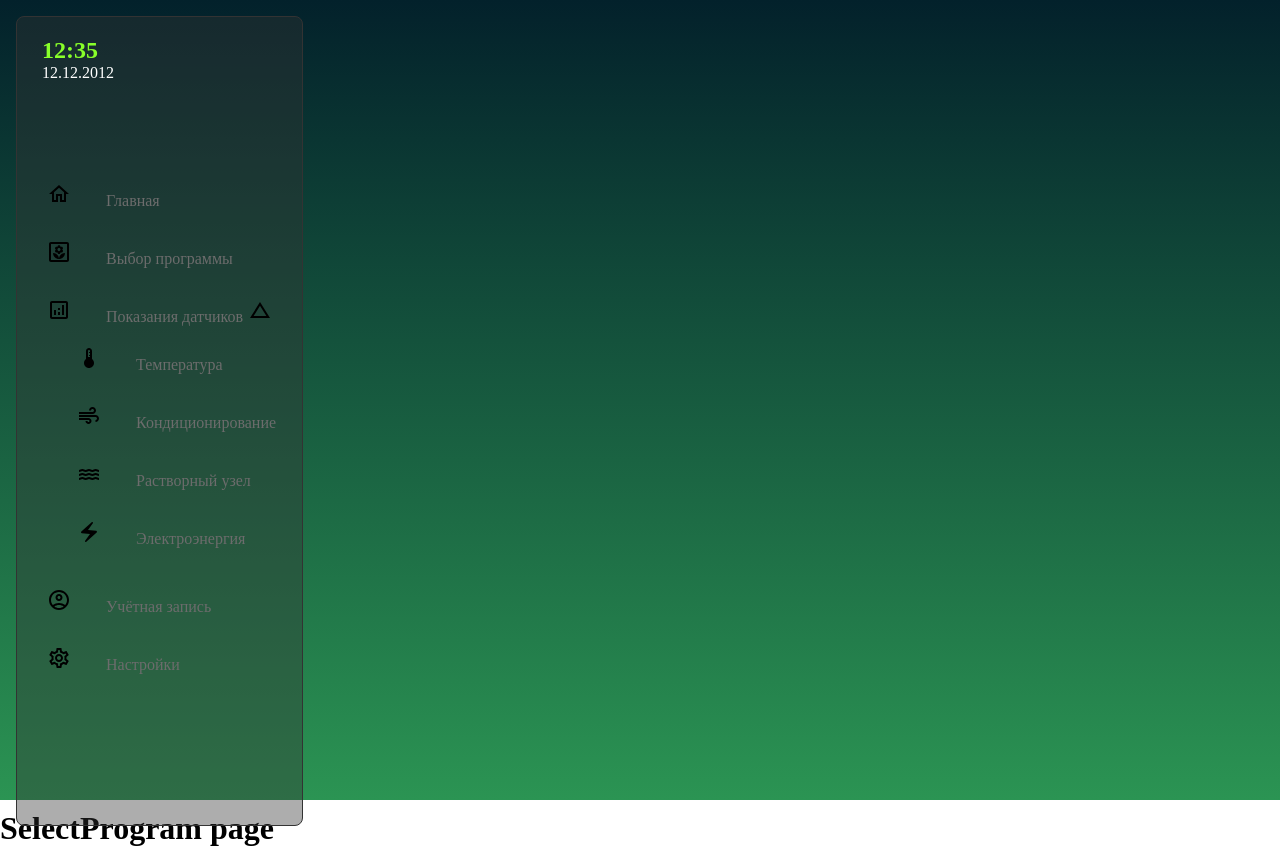
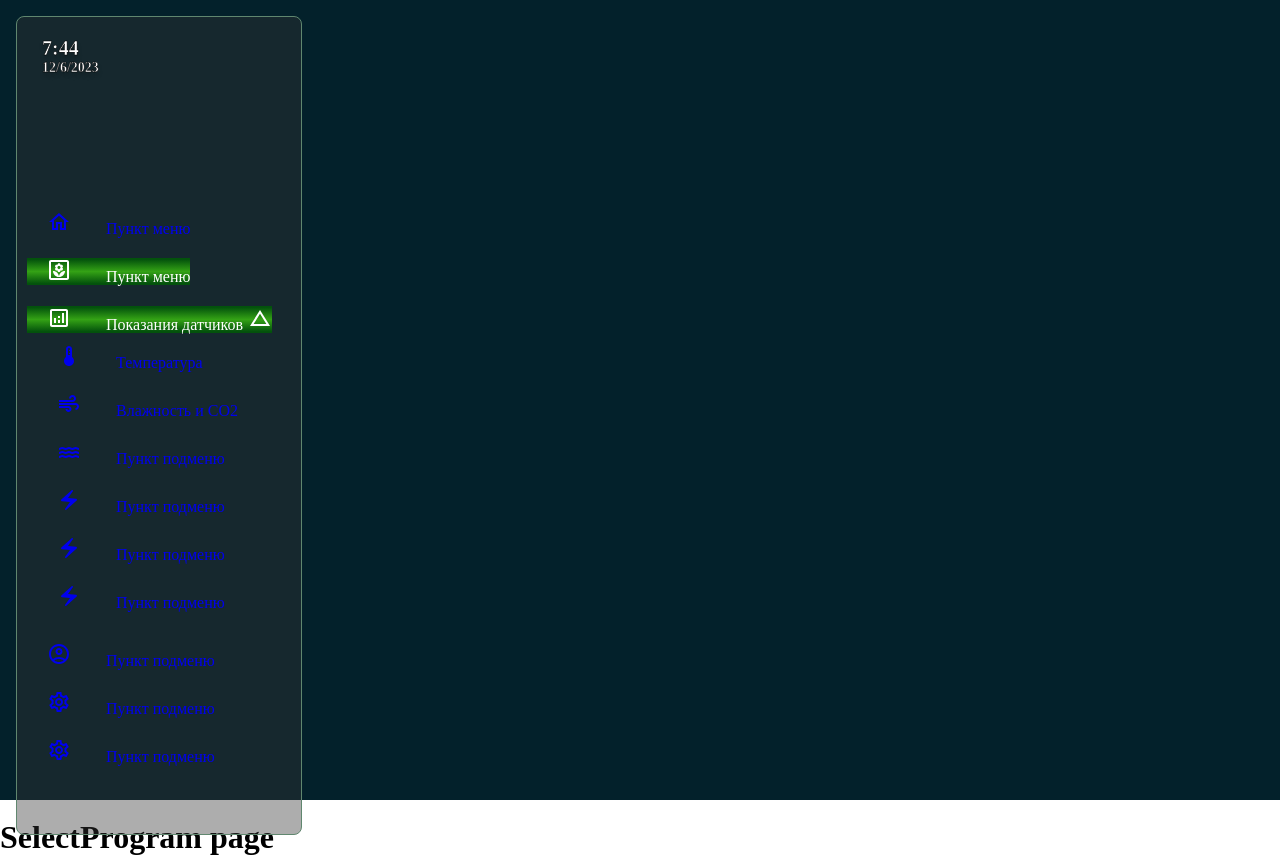
Before and after one commit to x3m4ikc/nav, a React (Create React App) app: page /select in a window 1280 px wide. Both pictures are taken after a click on the item "Показания датчиков". Built offline with nearby package versions, Linux system fonts and the light colour scheme.

Commit message:
Maket is editted

```diff
--- a/src/App.css
+++ b/src/App.css
@@ -1,5 +1,5 @@
 .App {
-  background: linear-gradient(180deg, #03212B, #2B9453);
+  background: #03212B;
   height: 100vh;
   width: 100vw;
   background-attachment: fixed;
--- /dev/null
+++ b/src/Components/DateTime/CurrentDate.js
@@ -0,0 +1,7 @@
+const CurrentDate = () => {
+
+    const curDate = new Date().toLocaleDateString();
+    return curDate;
+};
+
+export default CurrentDate;
--- /dev/null
+++ b/src/Components/DateTime/CurrentTime.js
@@ -0,0 +1,8 @@
+const CurrentTime = () => {
+
+    const curTime = new Date().toLocaleTimeString({hour: '2-digit', minute: '2-digit'})
+    const timeToShow = curTime.split(':')
+    return timeToShow[0] + ":" + timeToShow[1];
+};
+
+export default CurrentTime;
--- a/src/Components/Sidebar/Sidebar.css
+++ b/src/Components/Sidebar/Sidebar.css
@@ -18,7 +18,7 @@
 }
 
 .time {
-    color: #88ff2a;
+    color: #ffffff;
     font-size: 24px;
     font-weight: 700;
 }
@@ -33,7 +33,6 @@
 
 .navigation li {
     list-style: none;
-    justify-content: space-between;
     padding: 10px;
 }
 
@@ -54,15 +53,25 @@
 
 .text {
     padding-left: 35px;
-    color: #6C6C6C;
     font-size: 16px;
 }
 
 .nav-item {
     padding-left: 20px;
     padding-top: 10px;
+    width: 100%;
 }
 
 .arrow {
     padding-left: 5px;
 }
+
+a {
+    text-decoration: none;
+}
+
+ul a.active {
+    color: #FFFFFF;
+    background-color: #03520c;
+    background-image: linear-gradient(0deg, #03520c 5%, #34a215 50%, #03520c 95%);
+}
--- a/src/Components/Sidebar/Sidebar.js
+++ b/src/Components/Sidebar/Sidebar.js
@@ -10,16 +10,17 @@ import WaterOutlinedIcon from '@mui/icons-material/WaterOutlined';
 import ElectricBoltOutlinedIcon from '@mui/icons-material/ElectricBoltOutlined';
 import AccountCircleOutlinedIcon from '@mui/icons-material/AccountCircleOutlined';
 import SettingsOutlinedIcon from '@mui/icons-material/SettingsOutlined';
-import { useLocation, useNavigate } from "react-router-dom";
+import { NavLink, useLocation, useNavigate } from "react-router-dom";
 import { useSubmenu } from "../../utils/SubmenuProvider";
+import CurrentDate from "../DateTime/CurrentDate";
+import CurrentTime from "../DateTime/CurrentTime";
 
 const Sidebar = () => {
 
     const navigate = useNavigate();
     const {pathname} = useLocation();
-    // Выделение активной ссылки в меню
-    const [active, setActive] = useState();
     const { isSubMenuOpen, toggleSubMenu} = useSubmenu();
+    const setActive = ({isActive}) => isActive ? 'active' : 'nav-item';
 
     useEffect(() => {
         setActive(pathname.substring(1))
@@ -28,73 +29,110 @@ const Sidebar = () => {
     return (
         <div className="sidebar">
             <div className="datetime">
-                <div className="time">12:35</div>
-                <div className="date">12.12.2012</div>
+                <div className="time">{CurrentTime()}</div>
+                <div className="date">{CurrentDate()}</div>
             </div>
             <ul className="navigation">
                 <li>
-                    <div className='nav-item' onClick={() => navigate('/')}>
+                    <NavLink to='/' className={setActive} width='100%'>
                         <HomeOutlinedIcon/>
-                        <span className="text">Главная</span>
-                    </div>
+                        <span className="text">Пункт меню</span>
+                    </NavLink>
                 </li>
                 <li>
-                    <div className='nav-item' onClick={() => navigate('/select')}>
-                        <YardOutlinedIcon />
-                        <span className="text">Выбор программы</span>
-                    </div>
+                    <NavLink to='/select' className='nav-item'>
+                    {/* <div className='nav-item'> */}
+                        <YardOutlinedIcon/>
+                        <span className="text">Пункт меню</span>
+                    {/* </div> */}
+                    </NavLink>
                 </li>
                 <li onClick={toggleSubMenu}>
-                    <div className='nav-item'>
-                        <AnalyticsOutlinedIcon />
+                    <NavLink className='nav-item'>
+                        <AnalyticsOutlinedIcon/>
                     <span className="text">Показания датчиков</span>
-                        <ChangeHistoryOutlinedIcon className="arrow" />
+                        <ChangeHistoryOutlinedIcon className="arrow"/>
                         {/* Добавить изменение стрелки скрыть\открыть */}
                     {isSubMenuOpen && (
                         <ul className={`sumbenu ${isSubMenuOpen ? 'open' : '' }`}>
                             <li>
-                                <div className='nav-item' onClick={() => navigate('/switch-temp')}>
-                                    <DeviceThermostatOutlinedIcon />
+                                <NavLink to='/switch-temp' className={setActive}>
+                                {/* <div className='nav-item'> */}
+                                    <DeviceThermostatOutlinedIcon/>
                                 <span className="text">Температура</span>
-                                </div>
+                                {/* </div> */}
+                                </NavLink>
                             </li>
                             <li>
-                                <div className='nav-item' onClick={() => navigate('/switch-air')}>
-                                    <AirOutlinedIcon />
-                                <span className="text">Кондиционирование</span>
-                                </div>
+                                <NavLink to='/switch-air' className={setActive}>
+                                {/* <div className='nav-item'> */}
+                                    <AirOutlinedIcon/>
+                                <span className="text">Влажность и СО2</span>
+                                {/* </div> */}
+                                </NavLink>
                             </li>
                             <li>
-                                <div className='nav-item' onClick={() => navigate('/switch-water')}>
-                                    <WaterOutlinedIcon />
-                                <span className="text">Растворный узел</span>
-                                </div>
+                                <NavLink to='/switch-water' className={setActive}>
+                                {/* <div className='nav-item'> */}
+                                    <WaterOutlinedIcon/>
+                                <span className="text">Пункт подменю</span>
+                                {/* </div> */}
+                                </NavLink>
                             </li>
                             <li>
-                                <div className='nav-item' onClick={() => navigate('/switch-energy')}>
-                                    <ElectricBoltOutlinedIcon />
-                                <span className="text">Электроэнергия</span>
-                                </div>
+                                <NavLink to='/2' className={setActive}>
+                                {/* <div className='nav-item'> */}
+                                    <ElectricBoltOutlinedIcon/>
+                                <span className="text">Пункт подменю</span>
+                                {/* </div> */}
+                                </NavLink>
+                            </li>
+                            <li>
+                                <NavLink to='/3' className={setActive}>
+                                {/* <div className='nav-item'> */}
+                                    <ElectricBoltOutlinedIcon/>
+                                <span className="text">Пункт подменю</span>
+                                {/* </div> */}
+                                </NavLink>
+                            </li>
+                            <li>
+                                <NavLink to='/4' className={setActive}>
+                                {/* <div className='nav-item'> */}
+                                    <ElectricBoltOutlinedIcon/>
+                                <span className="text">Пункт подменю</span>
+                                {/* </div> */}
+                                </NavLink>
                             </li>
                         </ul>
                     )}
-                    </div>
+                    </NavLink>
 
                 </li>
                 <li>
-                    <div className='nav-item' onClick={() => navigate('/account')}>
-                        <AccountCircleOutlinedIcon />
-                        <span className="text">Учётная запись</span>
-                    </div>
+                    <NavLink to='/account' className={setActive}>
+                    {/* <div className='nav-item' > */}
+                        <AccountCircleOutlinedIcon/>
+                        <span className="text">Пункт подменю</span>
+                    {/* </div> */}
+                    </NavLink>
                 </li>
                 <li>
-                    <div className='nav-item' onClick={() => navigate('/settings')}>
-                        <SettingsOutlinedIcon />
-                        <span className="text">Настройки</span>
-                    </div>
+                    <NavLink to='/settings' className={setActive}>
+                    {/* <div className='nav-item'> */}
+                        <SettingsOutlinedIcon/>
+                        <span className="text">Пункт подменю</span>
+                    {/* </div> */}
+                    </NavLink>
+                </li>
+                <li>
+                    <NavLink to='/1' className={setActive}>
+                    {/* <div className='nav-item'> */}
+                        <SettingsOutlinedIcon/>
+                        <span className="text">Пункт подменю</span>
+                    {/* </div> */}
+                    </NavLink>
                 </li>
             </ul>
-
         </div>
     )
 }
--- /dev/null
+++ b/src/Components/Sidebar/Sidebarv2.css
@@ -0,0 +1,47 @@
+.sidebar {
+    width: 284px;
+    height: 817px;
+    border-radius: 8px;
+    border: 1px solid #60876F;
+    background: rgba(51, 51, 51, 0.40);
+    display: flex;
+    flex-direction: column;
+}
+
+.datetime {
+    color: #F0F4F2;
+    text-shadow: 0px 4px 4px rgba(0, 0, 0, 0.25);
+    -webkit-text-stroke: .5px #000000;
+}
+
+.time {
+    font-size: 20px;
+    font-weight: 900;
+}
+
+.date {
+    font-size: 14px;
+    font-weight: 600;
+}
+
+.navigation {
+    display: inline-flex;
+    height: 609px;
+    flex-direction: column;
+    align-items: flex-start;
+    flex-shrink: 0;
+}
+
+.navigation-item {
+    margin-left: 16px;
+}
+
+.list-item {
+    padding-top: 8px;
+    display: flex;
+    align-items: center;
+}
+
+.nav-text {
+    padding-left: 16px;
+}
--- /dev/null
+++ b/src/Components/Sidebar/Sidebarv2.js
@@ -0,0 +1,41 @@
+import './Sidebarv2.css'
+import CurrentDate from '../DateTime/CurrentDate';
+import CurrentTime from '../DateTime/CurrentTime';
+import { NavLink } from 'react-router-dom';
+import HomeOutlinedIcon from '@mui/icons-material/HomeOutlined';
+import SettingsOutlinedIcon from '@mui/icons-material/SettingsOutlined';
+import { Typography } from '@mui/material';
+
+const Sidebarv2 = () =>  {
+
+    const setActive = ({isActive}) => isActive ? 'active' : 'nav-item';
+
+    return (
+        <div className='sidebar'>
+            <div className='datetime'>
+            <div className="time">{CurrentTime()}</div>
+                <div className="date">{CurrentDate()}</div>
+            </div>
+            <ul className='navigation'>
+                <li className='navigation-item'>
+                    <NavLink to='/' className={setActive}>
+                        <div className='list-item'>
+                            <HomeOutlinedIcon className='icon'/>
+                            <Typography variant='body1' className='nav-text'>Пункт меню</Typography>
+                        </div>
+                    </NavLink>
+                </li>
+                <li className='navigation-item'>
+                    <NavLink to='/settings' className={setActive}>
+                        <div className='list-item'>
+                            <SettingsOutlinedIcon className='nav-icon'/>
+                            <Typography variant='body1' className='nav-text'>Пункт меню</Typography>
+                        </div>
+                    </NavLink>
+                </li>
+            </ul>
+        </div>
+    )
+}
+
+export default Sidebarv2;
--- a/src/pages/Settings/Settings.js
+++ b/src/pages/Settings/Settings.js
@@ -1,9 +1,11 @@
-import Sidebar from '../../Components/Sidebar/Sidebar';
+// import Sidebar from '../../Components/Sidebar/Sidebar';
+
+import Sidebarv2 from "../../Components/Sidebar/Sidebarv2";
 
 const Settings = () => {
     return (
         <div>
-            <Sidebar />
+            <Sidebarv2 />
             <h1>Settings page</h1>
         </div>
     )
```
